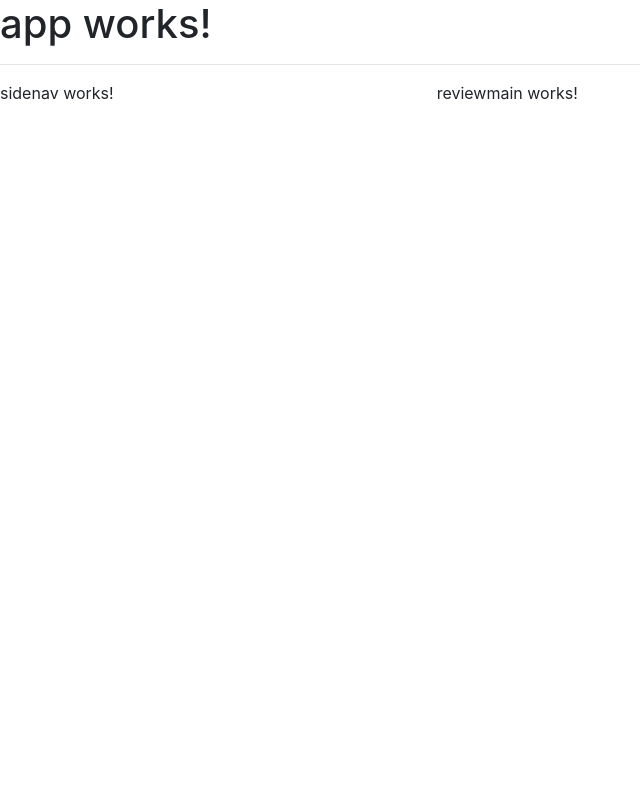
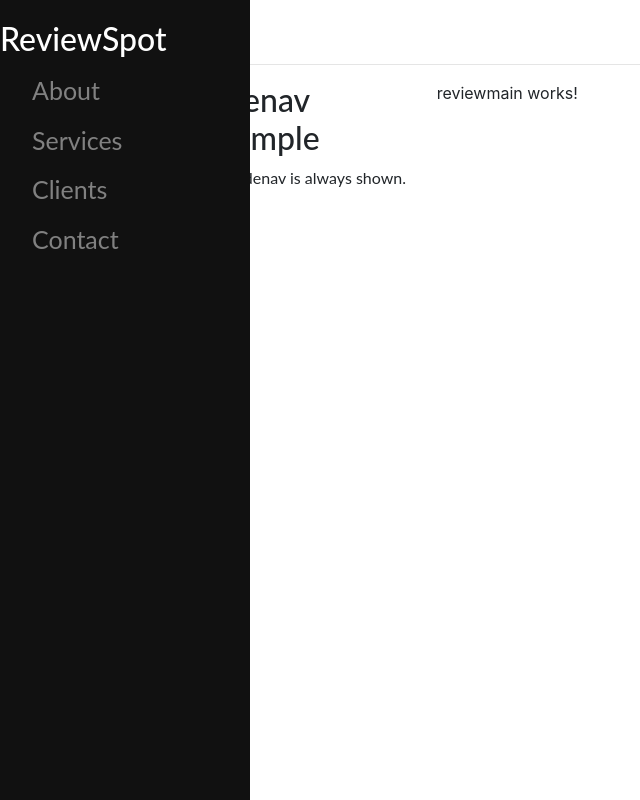
Before and after one commit to anukulai/ReviewSpot, an Angular app: page / in a window 1280 px wide. Shown: the whole page, without its empty margins (0-640 px from the left). Built offline with nearby package versions, Linux system fonts and the light colour scheme.

Commit message:
trial for git

```diff
--- a/src/app/sidenav/sidenav.component.html
+++ b/src/app/sidenav/sidenav.component.html
@@ -1,3 +1,60 @@
-<p>
-  sidenav works!
-</p>
+<!DOCTYPE html>
+<html>
+<head>
+<meta name="viewport" content="width=device-width, initial-scale=1">
+<style>
+body {
+    font-family: "Lato", sans-serif;
+}
+
+.sidenav {
+    height: 100%;
+    width: 250px;
+    position: fixed;
+    z-index: 1;
+    top: 0;
+    left: 0;
+    background-color: #111;
+    overflow-x: hidden;
+    padding-top: 20px;
+}
+
+.sidenav a {
+    padding: 6px 6px 6px 32px;
+    text-decoration: none;
+    font-size: 25px;
+    color: #818181;
+    display: block;
+}
+
+.sidenav a:hover {
+    color: #f1f1f1;
+}
+
+.main {
+    margin-left: 200px; /* Same as the width of the sidenav */
+}
+
+@media screen and (max-height: 450px) {
+  .sidenav {padding-top: 15px;}
+  .sidenav a {font-size: 18px;}
+}
+</style>
+</head>
+<body>
+
+<div class="sidenav">
+  <h2 style="color:white">ReviewSpot</h2>
+  <a href="#">About</a>
+  <a href="#">Services</a>
+  <a href="#">Clients</a>
+  <a href="#">Contact</a>
+</div>
+
+<div class="main" >
+  <h2>Sidenav Example</h2>
+  <p>This sidenav is always shown.</p>
+</div>
+
+</body>
+</html>
```
